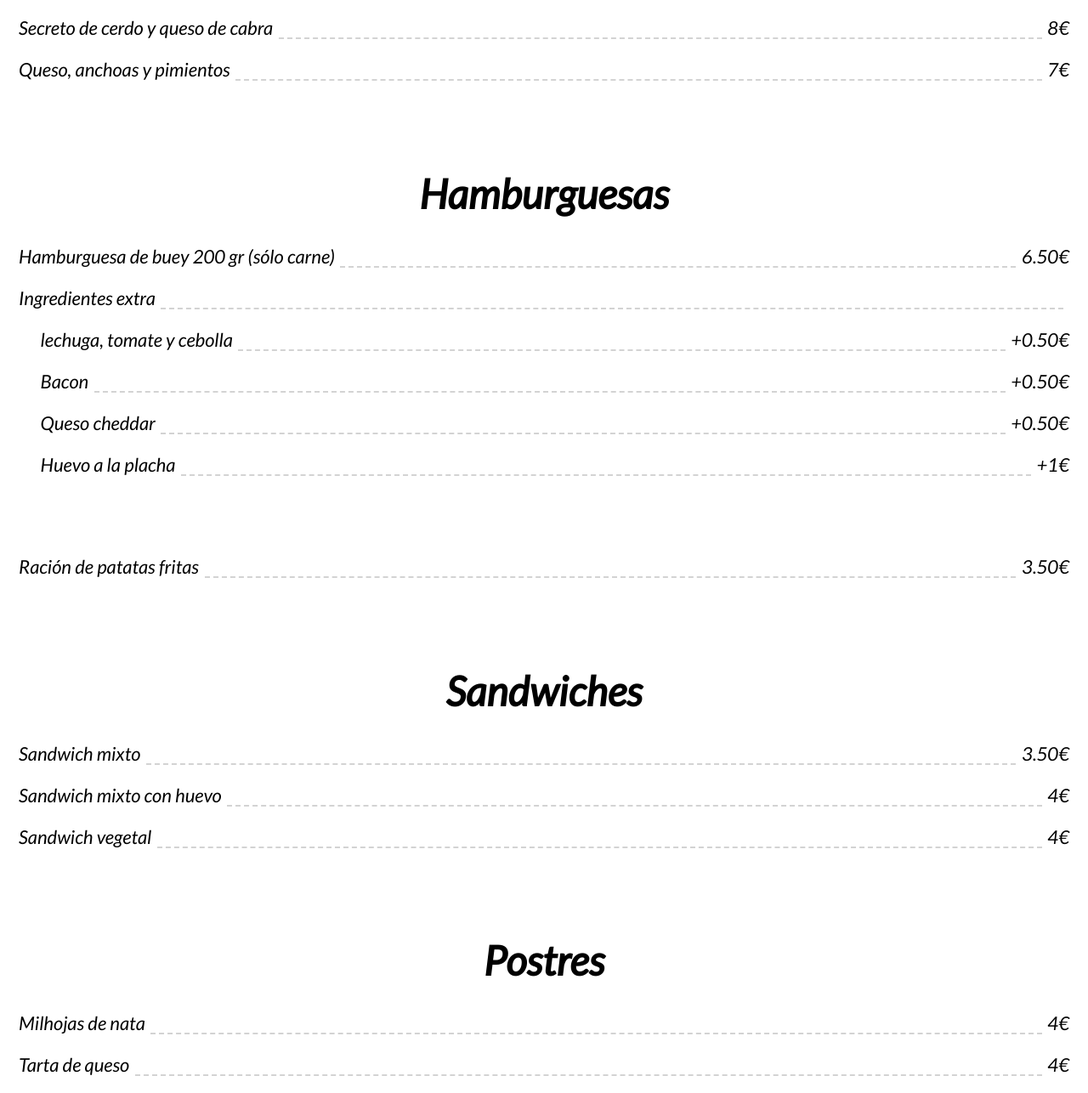
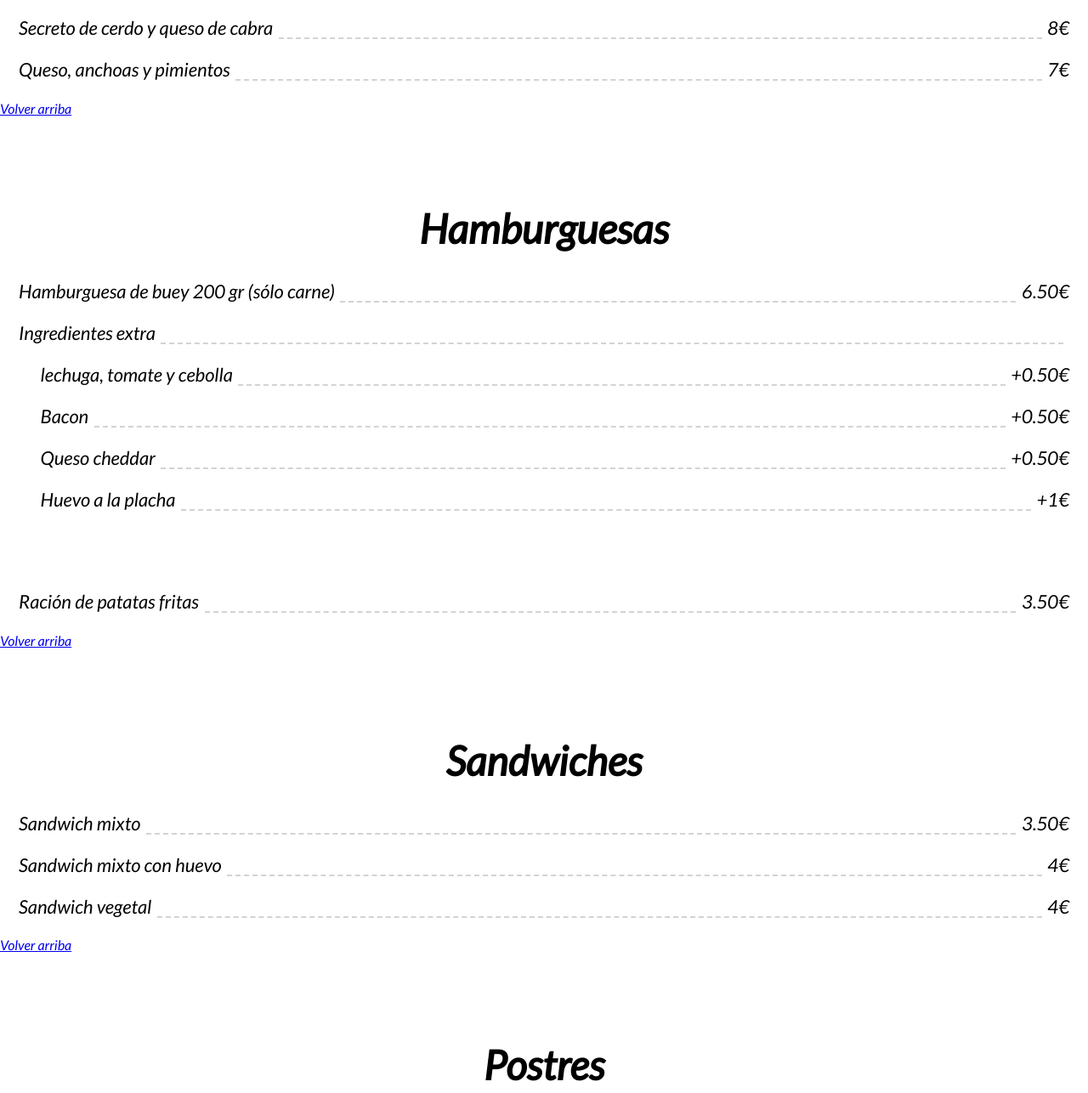
Before and after one commit to cerveceriasantaeulalia/carta, a plain HTML site: page index.html in a window 1280 px wide. Shown: the part 2030-3316 px from the top of the page at 85% size. Drawn offline with Linux system fonts and the light colour scheme.

Commit message:
Update index.html

```diff
--- a/index.html
+++ b/index.html
@@ -19,11 +19,11 @@
   </head>
 
   <body>
+	  <a name="volver"></a>
     <header class="logo">
       <img src="logo.png" alt="Cervecería Santa Eulalia" />
     </header>
 
-	<a name="volver"></a>
 	<ul>
 		<li><a href="#Raciones">Raciones</a></li>
 		<li><a href="#Tostas">Tostas</a></li>
@@ -181,6 +181,7 @@
 		<span class="precio">7</span>
       </li>
 
+	  <a href="#volver">Volver arriba</a>
 	  <li class="seccion">&nbsp;</li>
 
 	  <h1><a name="Hamburguesas"></a>Hamburguesas</h1>
@@ -221,6 +222,7 @@
 		<span class="precio">3.50</span>
       </li>
 
+	  <a href="#volver">Volver arriba</a>
 	  <li class="seccion">&nbsp;</li>
 
 	  <h1><a name="Sandwiches"></a>Sandwiches</h1>
@@ -240,6 +242,7 @@
 		<span class="precio">4</span>
       </li>
 
+	  <a href="#volver">Volver arriba</a>
 	  <li class="seccion">&nbsp;</li>
 
 	  <h1><a name="Postres"></a>Postres</h1>
@@ -291,6 +294,8 @@
 
     </ul>
 
+	  <a href="#volver">Volver arriba</a>
+
 
 
 
```
